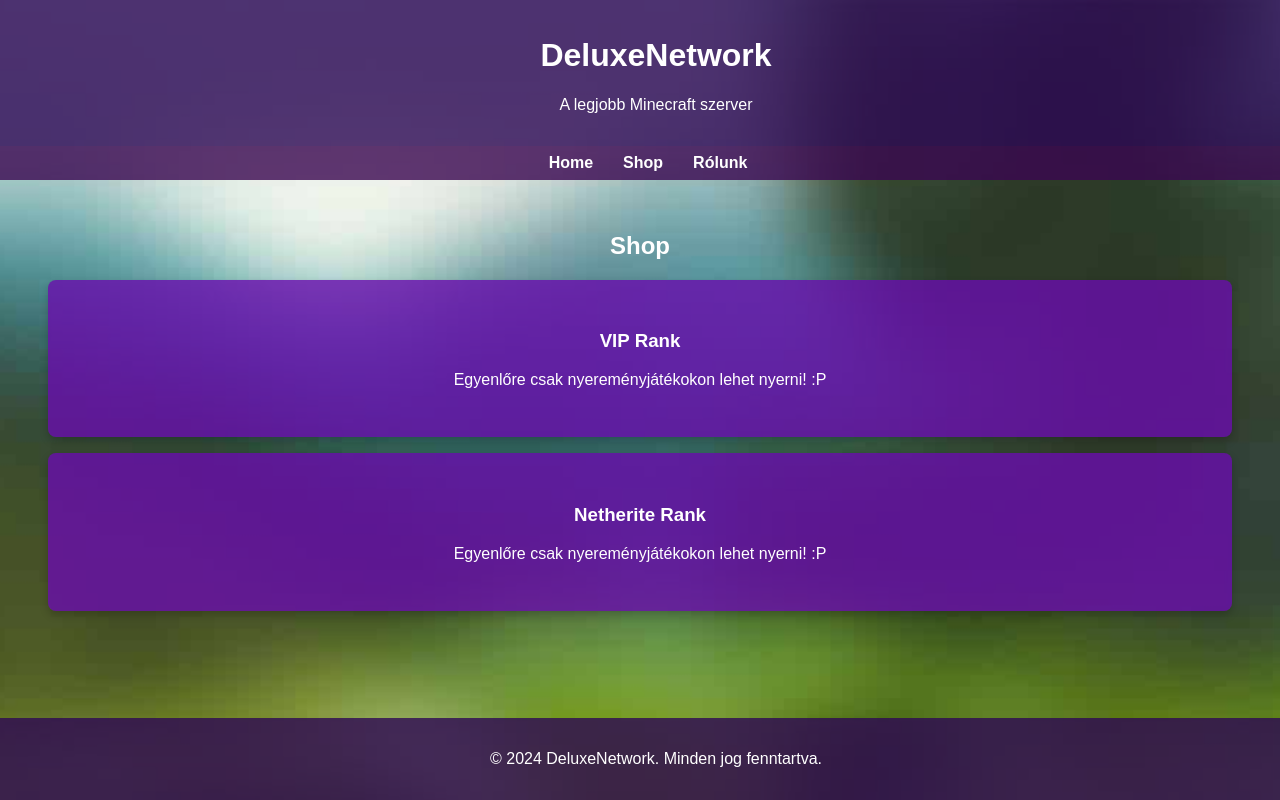
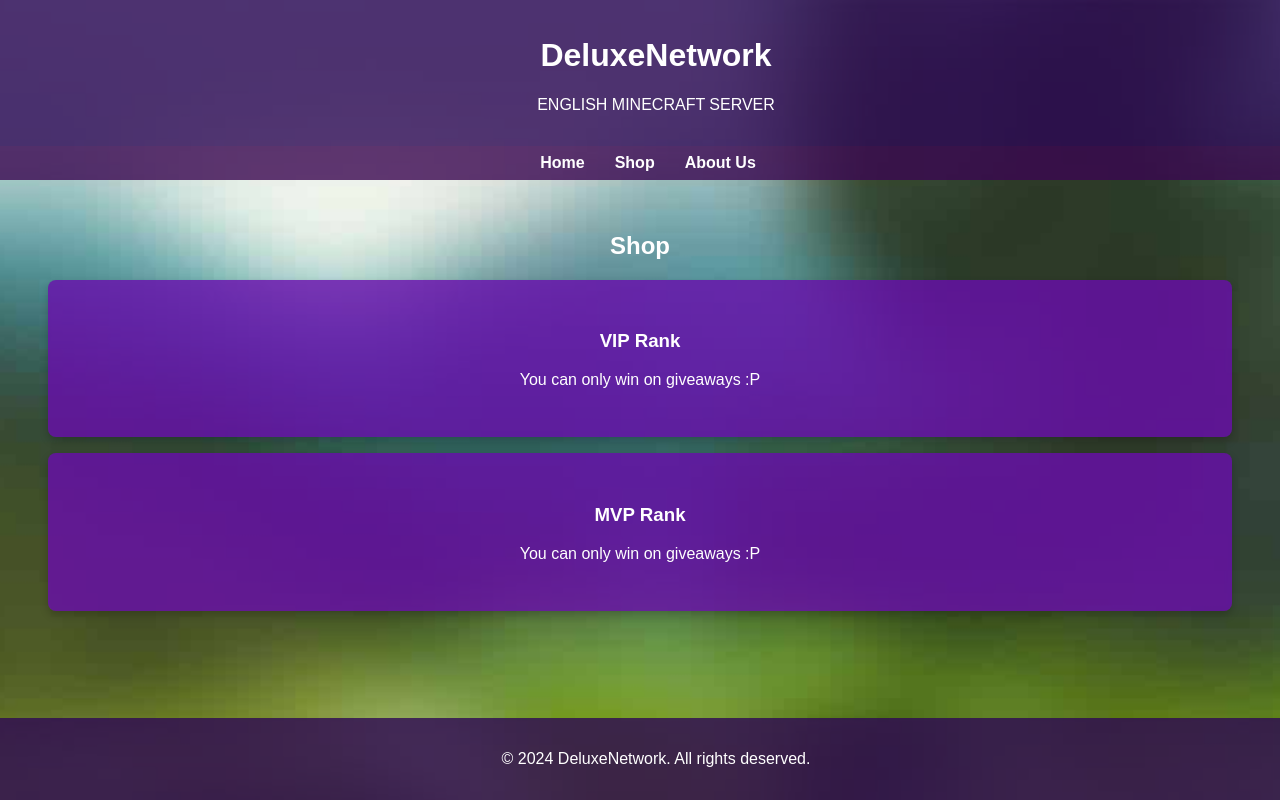
Before and after one commit to deluxenetwork/deluxenetwork.github.io, a plain HTML site: page shop.html in a window 1280 px wide. Shown: the top 800 px of the page. Drawn offline with Linux system fonts and the light colour scheme.

Commit message:
Update shop.html

```diff
--- a/shop.html
+++ b/shop.html
@@ -70,26 +70,26 @@
 <body>
     <header>
         <h1>DeluxeNetwork</h1>
-        <p>A legjobb Minecraft szerver</p>
+        <p>ENGLISH MINECRAFT SERVER</p>
     </header>
     <nav>
         <a href="index.html">Home</a>
         <a href="shop.html">Shop</a>
-        <a href="rolunk.html">Rólunk</a>
+        <a href="rolunk.html">About Us</a>
     </nav>
     <div class="container">
         <h2>Shop</h2>
         <div class="card">
             <h3>VIP Rank</h3>
-            <p>Egyenlőre csak nyereményjátékokon lehet nyerni! :P</p>
+            <p>You can only win on giveaways :P</p>
         </div>
         <div class="card">
-            <h3>Netherite Rank</h3>
-            <p>Egyenlőre csak nyereményjátékokon lehet nyerni! :P</p>
+            <h3>MVP Rank</h3>
+            <p>You can only win on giveaways  :P</p>
         </div>
     </div>
     <footer>
-        <p>&copy; 2024 DeluxeNetwork. Minden jog fenntartva.</p>
+        <p>&copy; 2024 DeluxeNetwork. All rights deserved.</p>
     </footer>
 </body>
 </html>
```
